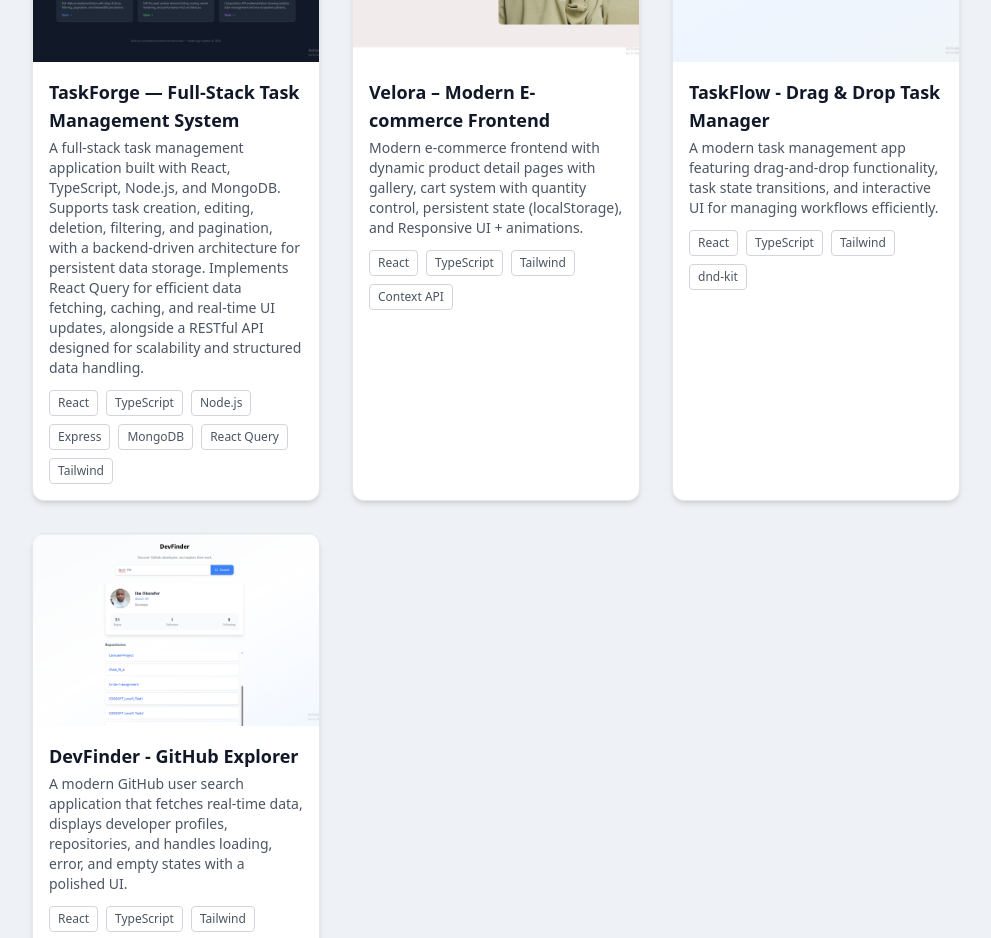
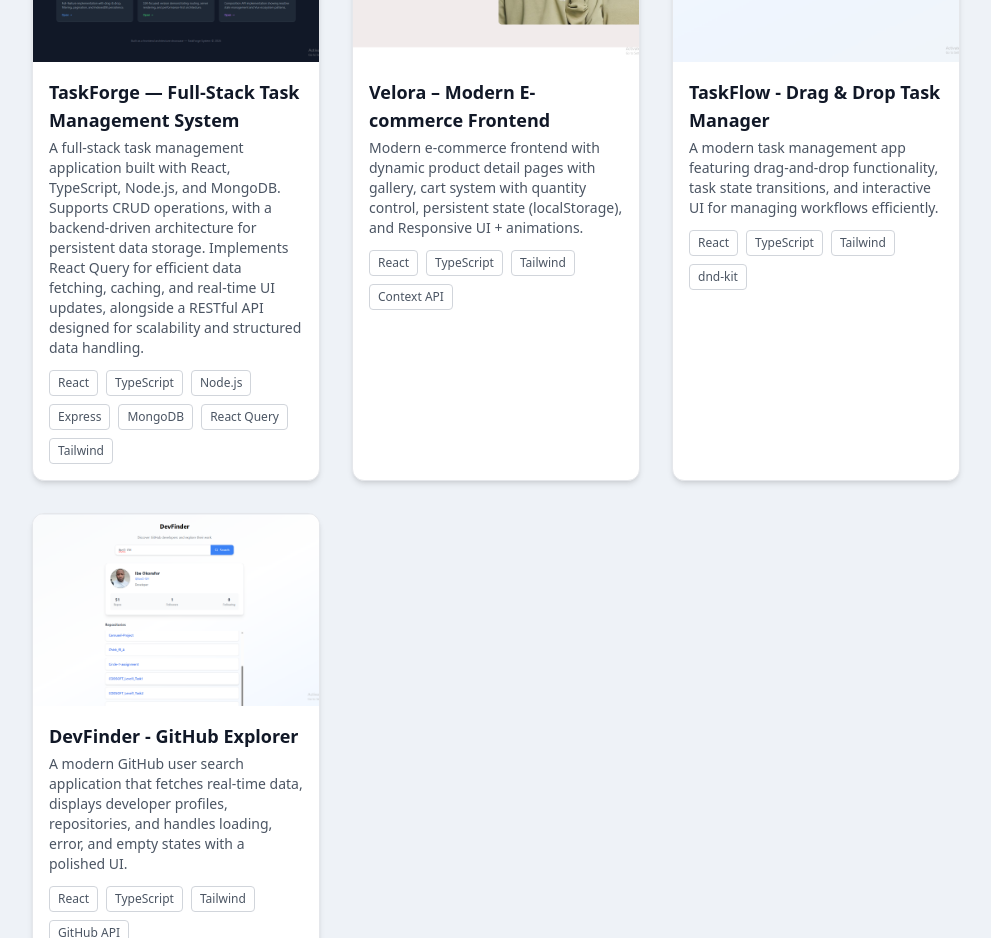
Before and after one commit to ibeO-GH/ibe-portfolio, a React (Vite) app: page / in a window 1280 px wide. Shown: the part 2680-3618 px from the top of the page, without its empty margins (144-1135 px from the left). Built offline with nearby package versions, Linux system fonts and the light colour scheme.

Commit message:
description summary

```diff
--- a/src/components/Projects.tsx
+++ b/src/components/Projects.tsx
@@ -8,7 +8,7 @@ const projects = [
   {
     title: "TaskForge — Full-Stack Task Management System",
     description:
-      "A full-stack task management application built with React, TypeScript, Node.js, and MongoDB. Supports task creation, editing, deletion, filtering, and pagination, with a backend-driven architecture for persistent data storage. Implements React Query for efficient data fetching, caching, and real-time UI updates, alongside a RESTful API designed for scalability and structured data handling.",
+      "A full-stack task management application built with React, TypeScript, Node.js, and MongoDB. Supports CRUD operations, with a backend-driven architecture for persistent data storage. Implements React Query for efficient data fetching, caching, and real-time UI updates, alongside a RESTful API designed for scalability and structured data handling.",
     image: project1,
     demo: "https://taskforge-eta.vercel.app/",
     github: "https://github.com/ibeO-GH/taskforge",
```
